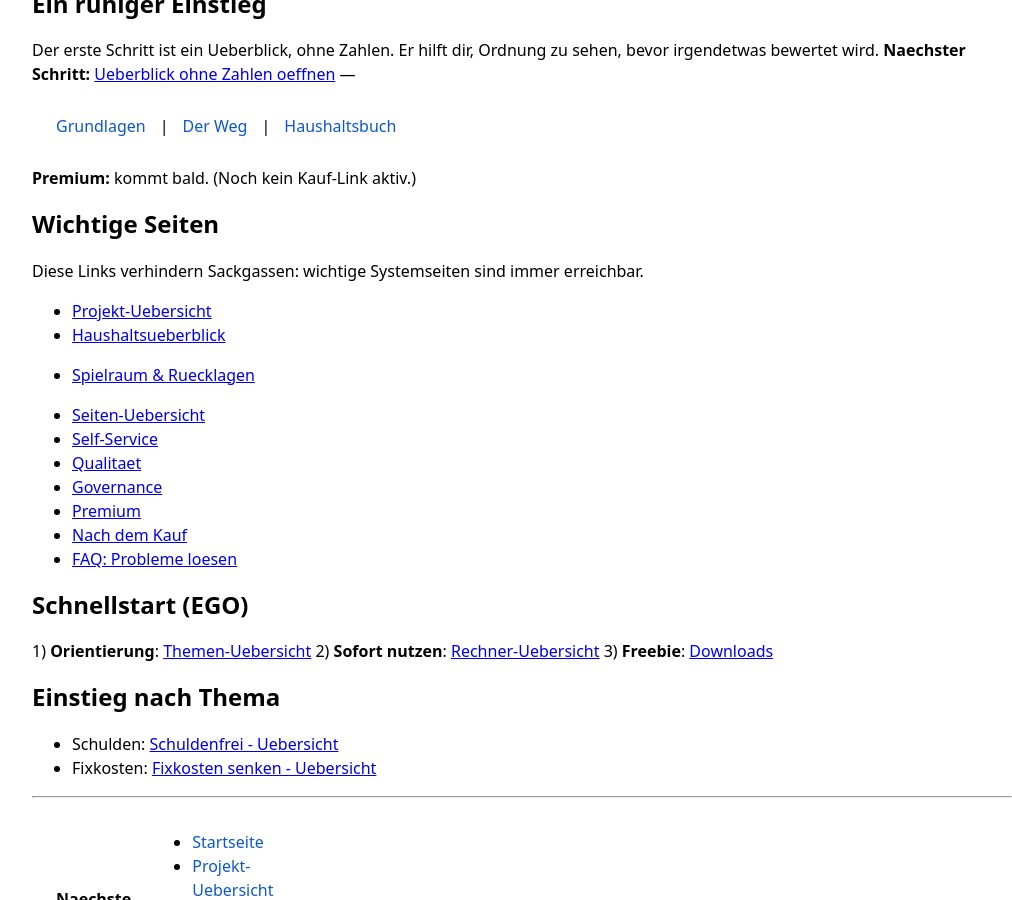
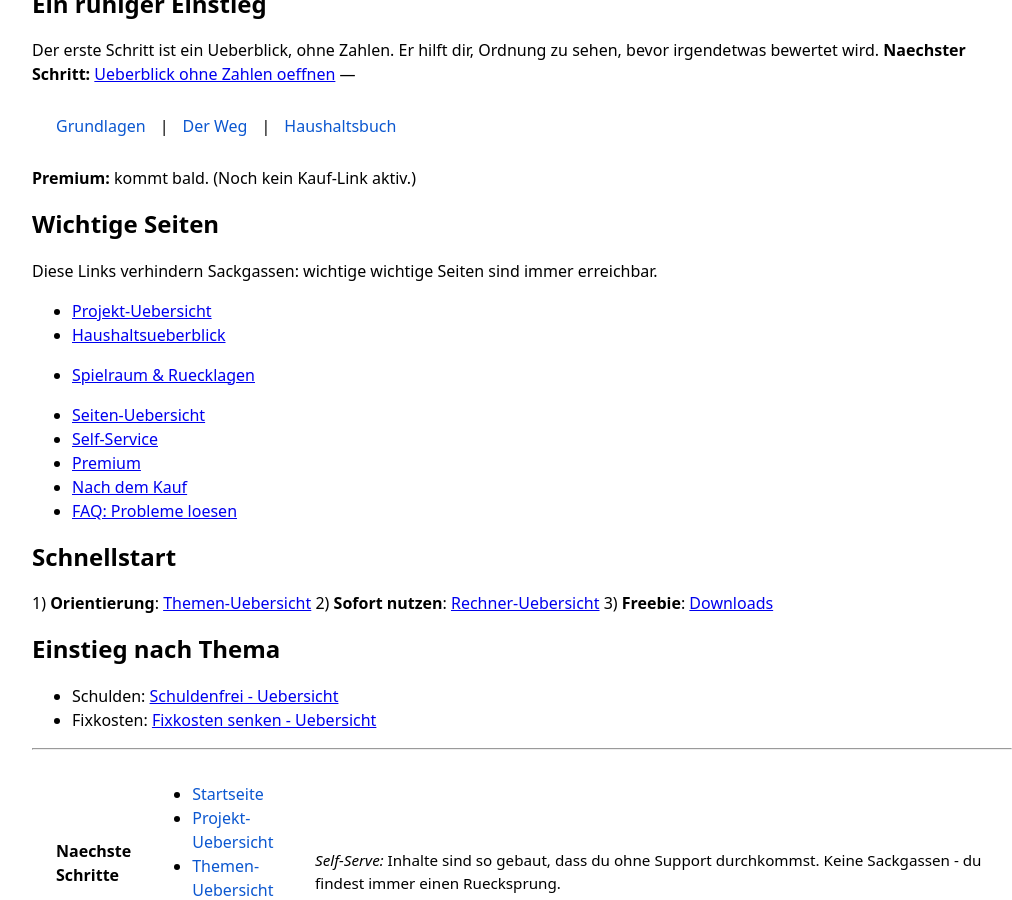
Before and after one commit to gluecklich-tools/einfach-geld-ordnen, a Jekyll site: the page built from index.md, in a window 1280 px wide and 900 px high, scrolled down 244 px. Shown: the whole window, without its empty margins (118-1130 px from the left). Built offline with Jekyll 4.4.1, drawn with Linux system fonts in a browser that asks for light colours.

Commit message:
Full replacement / Clone-Replace: UX clean sweep (remove internal markers/labels site-wide) (A# v###)

```diff
--- a/_includes/flow-footer.html
+++ b/_includes/flow-footer.html
@@ -38,8 +38,8 @@
 
 <hr>
 
-<h2>Navigation (Systemlinks)</h2>
-<p>Diese Links verhindern Sackgassen: wichtige Systemseiten sind immer erreichbar.</p>
+<h2>Navigation (Links)</h2>
+<p>Diese Links verhindern Sackgassen: wichtige wichtige Seiten sind immer erreichbar.</p>
 
 <ul>
   <li><a href="{{ site.baseurl }}/pillar/einfach-geld-ordnen.html">Projekt-Uebersicht</a></li>
--- a/index.md
+++ b/index.md
@@ -28,7 +28,7 @@
 <!-- ORPHAN-INLINKS-START -->
 ## Wichtige Seiten
 
-Diese Links verhindern Sackgassen: wichtige Systemseiten sind immer erreichbar.
+Diese Links verhindern Sackgassen: wichtige wichtige Seiten sind immer erreichbar.
 
 - [Projekt-Uebersicht]({{ site.baseurl }}/pillar/einfach-geld-ordnen.html)
 - [Haushaltsueberblick]({{ site.baseurl }}/pillar/haushaltsueberblick.html)
@@ -36,14 +36,12 @@
 
 - [Seiten-Uebersicht]({{ site.baseurl }}/seiten/index.html)
 - [Self-Service]({{ site.baseurl }}/seiten/self_service.html)
-- [Qualitaet]({{ site.baseurl }}/seiten/qualitaet.html)
-- [Governance]({{ site.baseurl }}/seiten/governance.html)
 - [Premium]({{ site.baseurl }}/seiten/premium.html)
 - [Nach dem Kauf]({{ site.baseurl }}/seiten/nach_dem_kauf.html)
 - [FAQ: Probleme loesen]({{ site.baseurl }}/seiten/faq_probleme_loesen.html)
 <!-- ORPHAN-INLINKS-END -->
 
-## Schnellstart (EGO)
+## Schnellstart
 
 1) **Orientierung**: [Themen-Uebersicht]( {{ site.baseurl }}/pillar/cluster.html )
 2) **Sofort nutzen**: [Rechner-Uebersicht]( {{ site.baseurl }}/seiten/rechner-index.html )
```
Also changed, not shown: pillar/index.md (+1 -1 lines), pillar/versicherungen-check.md (+1 -1 lines), seiten/index.md (+1 -1 lines).
